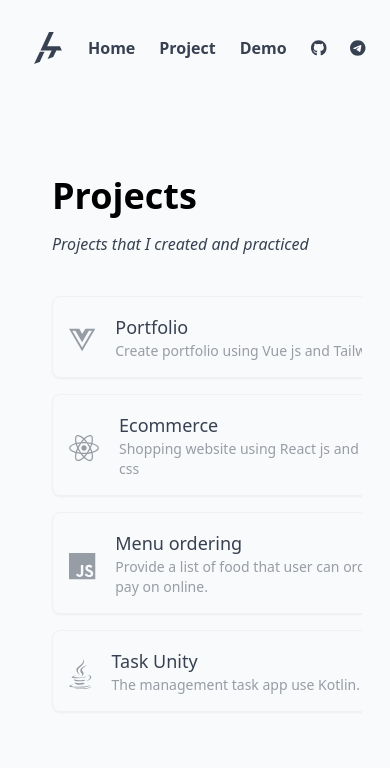
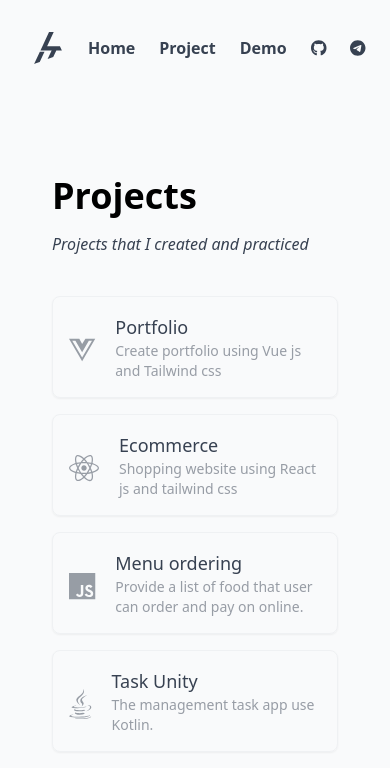
Before and after one commit to NyLyhuo/lyhour-portfolio, a Vue app: page /project in a window 390 px wide. Shown: the top 768 px of the page. Built offline with nearby package versions, Linux system fonts and the light colour scheme.

Commit message:
fix responsive

```diff
--- a/src/views/Home.vue
+++ b/src/views/Home.vue
@@ -89,7 +89,7 @@ const exps = ref([
                 />
               </div>
               <div
-                class="hidden sm:flex w-full bg-gray-200 h-0.5 dark:bg-gray-700"
+                class="sm:flex w-full bg-gray-200 h-0.5 dark:bg-gray-700"
               ></div>
             </div>
             <div class="mt-4 sm:pe-8">
@@ -120,7 +120,7 @@ const exps = ref([
                 />
               </div>
               <div
-                class="hidden sm:flex w-full bg-gray-200 h-0.5 dark:bg-gray-700"
+                class="sm:flex w-full bg-gray-200 h-0.5 dark:bg-gray-700"
               ></div>
             </div>
             <div class="mt-4 sm:pe-8">
--- a/src/views/Project.vue
+++ b/src/views/Project.vue
@@ -36,14 +36,14 @@ const projects = ref([
       <p class="italic">Projects that I created and practiced</p>
     </div>
     <div
-      class="grid grid-cols-1 md:grid-cols-2 lg:grid-cols-3 gap-4 py-2 max-w-500 w-max mx-auto slide-enter-content"
+      class="grid grid-cols-1 sm:grid-cols-2 lg:grid-cols-3 gap-4 py-2 max-w-screen-lg w-full mx-auto slide-enter-content"
     >
       <a
         v-for="(project, index) in projects"
         :key="index"
         :href="project.link"
         target="_blank"
-        class="relative flex items-center w-[400px] p-4 border border-dark-text rounded-lg shadow-sm hover:bg-gray-200 dark:hover:text-white dark:hover:bg-dark-background transform duration-500"
+        class="relative flex items-center w-full p-4 border border-dark-text rounded-lg shadow-sm hover:bg-gray-200 dark:hover:text-white dark:hover:bg-dark-background transform duration-500"
         :title="project.name"
       >
         <div class="pt-2 pr-5">
```
